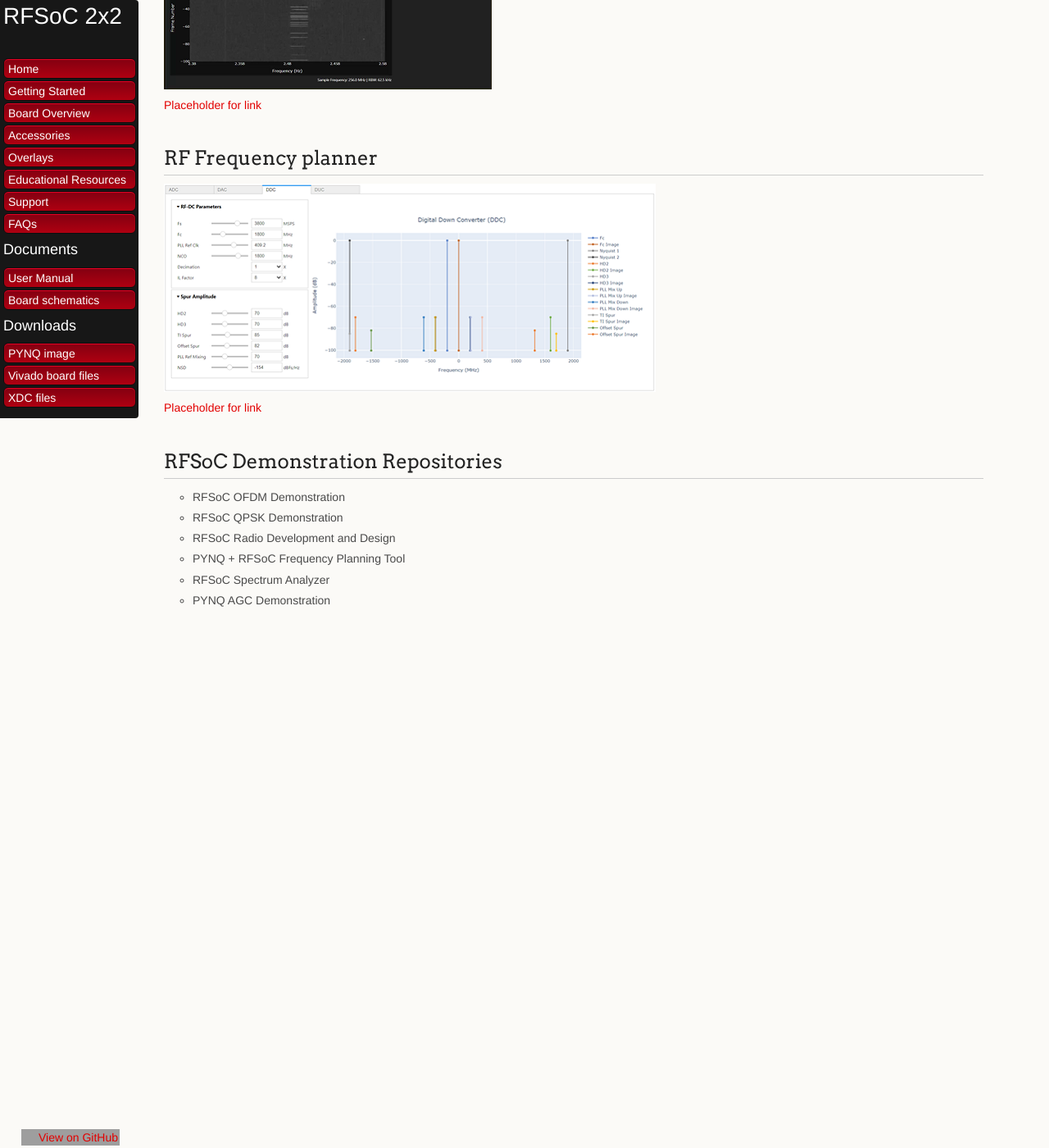
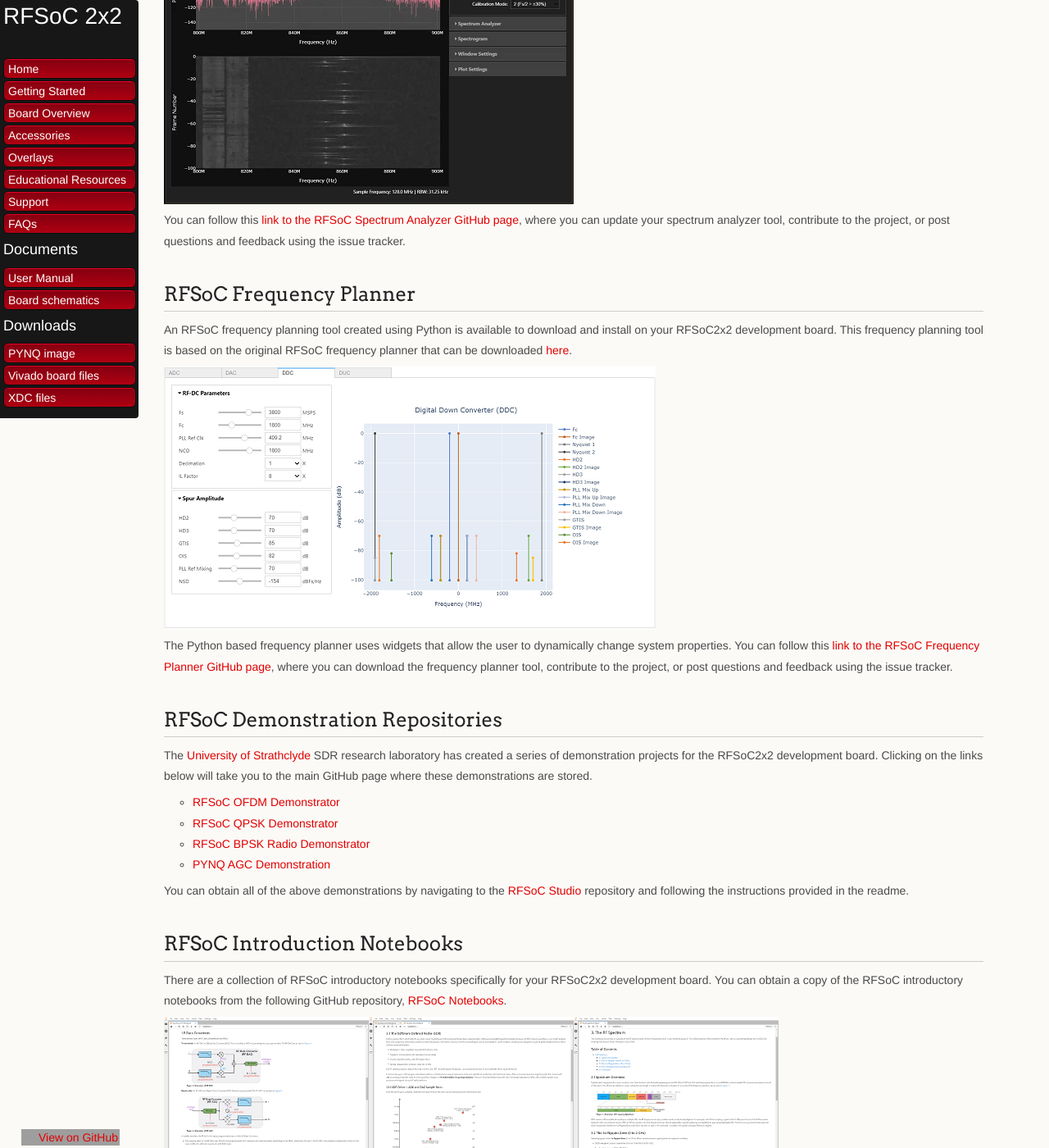
Before and after one commit to Xilinx/RFSoC2x2-PYNQ, a Jekyll site: the page built from docs/overlays.md, in a window 1280 px wide and 1400 px high, scrolled down 516 px. Shown: the whole window at 82% size. Built offline with Jekyll 4.4.1, drawn with Linux system fonts in a browser that asks for light colours; our own code applies the rules of GitHub Pages for plain Markdown files; some of the changed text lies outside the part shown; grey boxes are pictures that could not be loaded.

Commit message:
Add Strathclyde material

```diff
--- a/docs/overlays.md
+++ b/docs/overlays.md
@@ -8,22 +8,68 @@ See the  [RFSoC 2x2 base overlay](./base_overlay.html) page for more details.
 
 ## Spectrum Analyzer
 
-![](./images/spectrum_analyzer400.png)
+An RFSoC spectrum analysis tool is available on your RFSoC2x2 from the first time you start your board. The spectrum analyzer was developed by the [University of Strathclyde](https://sdr.eee.strath.ac.uk/) Software Defined Radio (SDR) research laboratory. You can use the spectrum analyzer tool to explore your surrounding RF spectrum.
 
-[Placeholder for link]()
+![](./images/strathclyde/rfsoc_spectrum_analyser_500.png)
 
-## RF Frequency planner
+You can follow this [link to the RFSoC Spectrum Analyzer GitHub page](https://github.com/strath-sdr/rfsoc_sam), where you can update your spectrum analyzer tool, contribute to the project, or post questions and feedback using the issue tracker.
 
-![](./images/frequency_planner600.png)
+## RFSoC Frequency Planner
 
-[Placeholder for link]()
+An RFSoC frequency planning tool created using Python is available to download and install on your RFSoC2x2 development board. This frequency planning tool is based on the original RFSoC frequency planner that can be downloaded [here](https://www.xilinx.com/publications/products/tools/zynq-ultrascale-plus-rfsoc-frequency-planner-rev1p7.xlsx.zip).
 
+![](./images/strathclyde/rfsoc_frequency_planner_600.png)
+
+The Python based frequency planner uses widgets that allow the user to dynamically change system properties. You can follow this [link to the RFSoC Frequency Planner GitHub page](https://github.com/strath-sdr/rfsoc_frequency_planner), where you can download the frequency planner tool, contribute to the project, or post questions and feedback using the issue tracker.
 
 ## RFSoC Demonstration Repositories
 
-* RFSoC OFDM Demonstration
-* RFSoC QPSK Demonstration
-* RFSoC Radio Development and Design
-* PYNQ + RFSoC Frequency Planning Tool
-* RFSoC Spectrum Analyzer
-* PYNQ AGC Demonstration
+The [University of Strathclyde](https://sdr.eee.strath.ac.uk/) SDR research laboratory has created a series of demonstration projects for the RFSoC2x2 development board. Clicking on the links below will take you to the main GitHub page where these demonstrations are stored.
+
+* [RFSoC OFDM Demonstrator](https://github.com/strath-sdr/rfsoc_ofdm)
+* [RFSoC QPSK Demonstrator](https://github.com/strath-sdr/rfsoc_qpsk)
+* [RFSoC BPSK Radio Demonstrator](https://github.com/strath-sdr/rfsoc_radio)
+* [PYNQ AGC Demonstration](https://github.com/strath-sdr/pynq_agc)
+
+You can obtain all of the above demonstrations by navigating to the [RFSoC Studio](https://github.com/strath-sdr/rfsoc_studio) repository and following the instructions provided in the readme.
+
+## RFSoC Introduction Notebooks
+
+There are a collection of RFSoC introductory notebooks specifically for your RFSoC2x2 development board. You can obtain a copy of the RFSoC introductory notebooks from the following GitHub repository, [RFSoC Notebooks](https://github.com/strath-sdr/rfsoc_notebooks).
+
+<img src="./images/strathclyde/rfsoc_notebooks/rf_data_converters_400.png" align="left" width="25%"/>
+<img src="./images/strathclyde/rfsoc_notebooks/software_defined_radio_400.png" align="left" width="25%"/>
+<img src="./images/strathclyde/rfsoc_notebooks/rf_spectrum_400.png" width="25%"/>
+
+## Digital Signal Processing Notebooks
+
+The University of Strathclyde also have a series of Digital Signal Processing for wireless communications notebooks that you may find interesting. These notebooks present introductory material for the following.
+
+Core Topics:
+* Sampling and Quantisation
+* The Frequency Spectrum
+* Modulation and Demodulation
+* Baseband Modulation
+* Digital Filters
+
+Specialised Topics:
+* Machine Learning for Communication Systems
+* OFDM Fundamentals
+
+You can obtain a copy of these notebooks from the following GitHub repository, [DSP Notebooks](https://github.com/strath-sdr/dsp_notebooks).
+
+<img src="./images/strathclyde/dsp_notebooks/pulse_shaping_400.png" align="left" width="25%"/>
+
+<img src="./images/strathclyde/dsp_notebooks/spectral_analysis_400.png" align="left" width="25%"/>
+
+<img src="./images/strathclyde/dsp_notebooks/digital_filtering_400.png" align="left" width="25%"/>
+
+<img src="./images/strathclyde/dsp_notebooks/Modulation_demodulation_400.png" width="25%"/>
+
+<img src="./images/strathclyde/dsp_notebooks/sampling_aliasing_400.png" align="left" width="25%"/>
+
+<img src="./images/strathclyde/dsp_notebooks/automatic_mod_class_400.png" align="left" width="25%"/>
+
+<img src="./images/strathclyde/dsp_notebooks/sampling_quantisation_400.png" align="left" width="25%"/>
+
+<img src="./images/strathclyde/dsp_notebooks/ofdm_fundamentals_400.png" width="25%"/>
```
Also changed, not shown: docs/images/strathclyde/dsp_notebooks/automatic_mod_class_400.png (added), docs/images/strathclyde/dsp_notebooks/digital_filtering_400.png (added), docs/images/strathclyde/dsp_notebooks/modulation_demodulation_400.png (added), docs/images/strathclyde/dsp_notebooks/ofdm_fundamentals_400.png (added), docs/images/strathclyde/dsp_notebooks/pulse_shaping_400.png (added), docs/images/strathclyde/dsp_notebooks/sampling_aliasing_400.png (added), docs/images/strathclyde/dsp_notebooks/sampling_quantisation_400.png (added), docs/images/strathclyde/dsp_notebooks/spectral_analysis_400.png (added), docs/images/strathclyde/pynq_agc_design_500.png (added), docs/images/strathclyde/rfsoc_bpsk_demonstrator_500.png (added), docs/images/strathclyde/rfsoc_frequency_planner_600.png (added), docs/images/strathclyde/rfsoc_notebooks/rf_data_converters_400.png (added), docs/images/strathclyde/rfsoc_notebooks/rf_spectrum_400.png (added), docs/images/strathclyde/rfsoc_notebooks/software_defined_radio_400.png (added), 3 more files.
